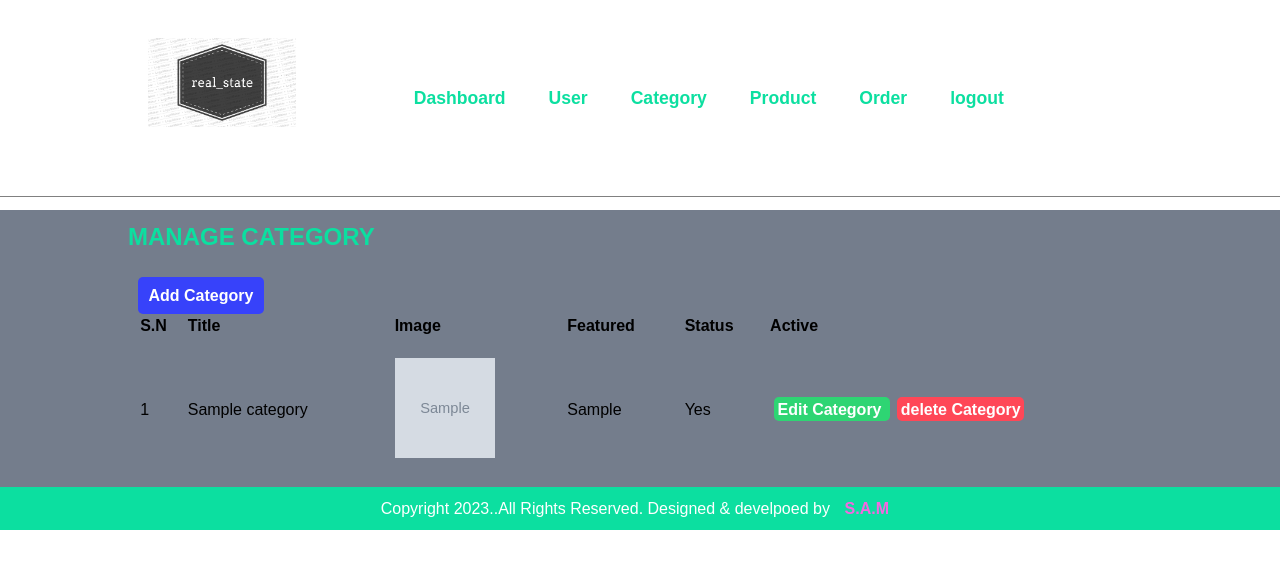
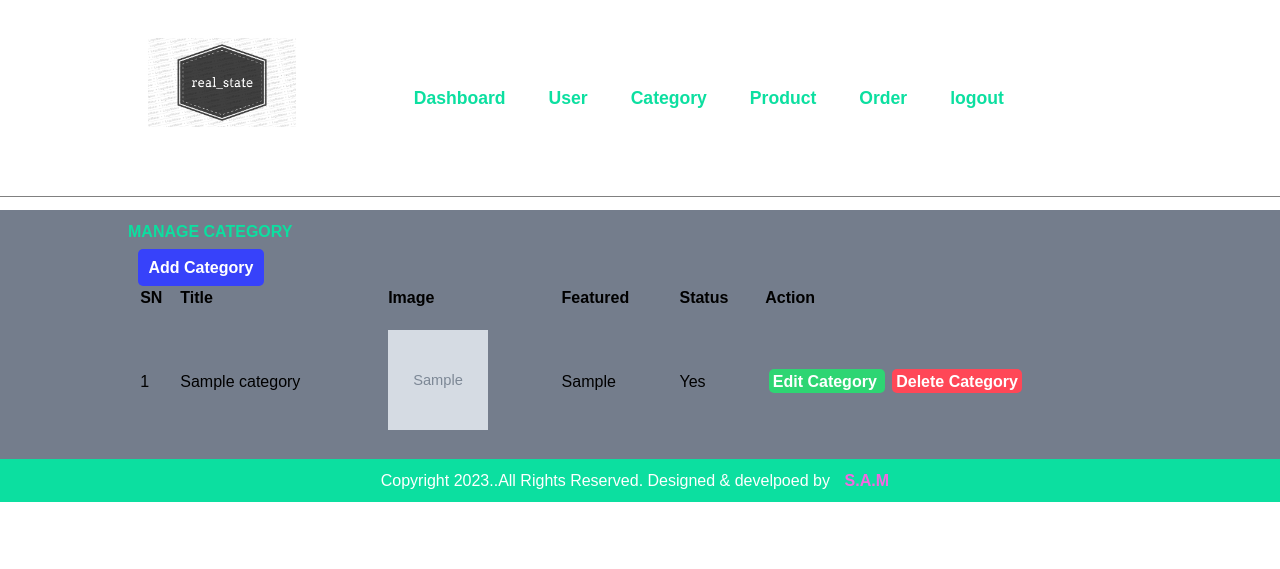
Before and after one commit to MagarAle007/MagarAle007, a PHP site: page /PROJECT/Admin/manage-category.php in a window 1280 px wide. Shown: the top 569 px of the page. Run offline with PHP 8.4, Linux system fonts and the light colour scheme; tables that the repository leaves empty or names only in its code hold one stand-in row (values such as "Sample post"); grey boxes marked "Sample" are stand-in pictures.

Commit message:
real_state

```diff
--- a/Admin/manage-category.php
+++ b/Admin/manage-category.php
@@ -1,87 +1,86 @@
-        <?php include('common/header.php');?>
-                <!-- Body section starts -->
+<?php include('common/header.php') ?>
+
+    <!-- Body Section Starts -->
     <section class="content">
         <div class="wrapper">
-                                    <h1 class="heading">MANAGE CATEGORY     </h1>
-                                    <br><br>
+             <strong class="heading">MANAGE CATEGORY</strong><br>
 
-                                    <?php include('config/session.php')?>
+             <?php include('config/session.php') ?>
+             <br>
+                <a class="btn btn-secondary category-add" href="add-category.php"> Add Category</a>
+             <br>
 
-                                    <a class="btn btn-secondary user-add"  href="add-category.php">Add Category</a>
-                                    <br>
-                                    <!-- Users table -->
+             <!-- Users Table -->
                 <table class="table">
                     <thead>
                        <tr>
-                                            <th>S.N</th>
+                            <th>SN</th>
                             <th>Title</th>
                             <th>Image</th>
                             <th>Featured</th>
                             <th>Status</th>
-                                                <th>Active</th>
+                            <th>Action</th>
                        </tr>
                     </thead>
                     <tbody>
                         <?php
-                                                    // making the sql  to fetch the data from categories table
-                                                    $sql = "SELECT * FROM categories";
+                        //making the sql to fetch the data from categories table
+                        $sql = "SELECT * FROM `categories`";
 
-                                                    // execute the query
-                                                    $exec = mysqli_query($conn,$sql);
+                        //execute the query
+                        $exec = mysqli_query($conn, $sql);
 
-                                                    // if there is something
+                        //if there is something
                         if($exec == TRUE){
-
-                                                        // count the numbers of rows
+                            //count the number of rows
                             $count = mysqli_num_rows($exec);
                             if($count > 0){
-                                                            $sn = 1;
-                                                            while($rows = mysqli_fetch_assoc($exec)){
+                                $sn=1;
+                                while( $rows = mysqli_fetch_assoc($exec)){
                                     $id = $rows['id'];
                                     $title = $rows['title'];
                                     $current_image = $rows['image_name'];
                                     $featured = $rows['featured'];
                                     $status = $rows['status'];
                                     ?>
-
                                     <tr>
-                                                                    <td><?php echo $sn++;?></td>
-                                                                    <td><?php echo $title;?></td>
+                                        <td><?php echo $sn++; ?></td>
+                                        <td><?php echo $title; ?></td>
                                         <?php
                                         if($current_image != ""){
                                             ?>
-                                                                              <td>  <img  width="100" height="100" src="../images/category/<?php echo $current_image;?>" alt="<?php echo $title;?>"></td>
+                                            <td><img width="100" height="100" src="../images/category/<?php echo $current_image; ?>" alt="<?php echo $current_image; ?>"></td>
                                             <?php
                                         }else{
-                                                                            echo '<td>No image found</td>';
+                                            echo '<td>No Image Found</td>';
                                         }
-
                                         ?>
 
-                                                                    <td><?php echo $featured;?></td>
-                                                                    <td><?php echo $status;?></td>
-
+                                        <td><?php echo $featured; ?></td>
+                                        <td><?php echo $status; ?></td>
                                         <td>
-                                                                            <a class="btn btn-primary" href="<?php   echo APP_URL;?>Admin/edit-category.php?id=<?php echo $id; ?>">
+                                    <a class="btn btn-primary" href="<?php  echo APP_URL; ?>Admin/edit-category.php?id=<?php echo $id; ?>">
                                 Edit Category
                             </a>
-                                                                        <a class="btn btn-danger"  href="<?php   echo APP_URL;?>Admin/delete-category.php?id=<?php echo $id; ?>">
-                                                                        delete Category
+                                <a class="btn btn-danger" href="<?php  echo APP_URL; ?>Admin/delete-category.php?id=<?php echo $id; ?>">
+                                    Delete Category
                                 </a>
                                     </td>
                                 </tr>
                                     <?php
                                 }
+                            }else{
+                                echo'<tr><td colspan="6" class="text-center">No rows to display</td></tr>';
                             }
-                                                    }else{
-                                                        echo '<tr><td clospan="6" class="text-center">No rows to display</td></tr>';
                         }
+
                         ?>
 
                     </tbody>
                 </table>
-                                    <!-- Users table ends -->
+             <!-- Users Table End -->
         </div>
     </section>
-                        <!-- Body section ends -->
-                        <?php include('common/footer.php')?>
+    <!-- Body Section Ends -->
+
+<?php include('common/footer.php') ?>
```
Also changed, not shown: Admin/manage-product.php (+8 -7 lines), 2 other files. Lines whose indentation alone changed are shown as unchanged.
